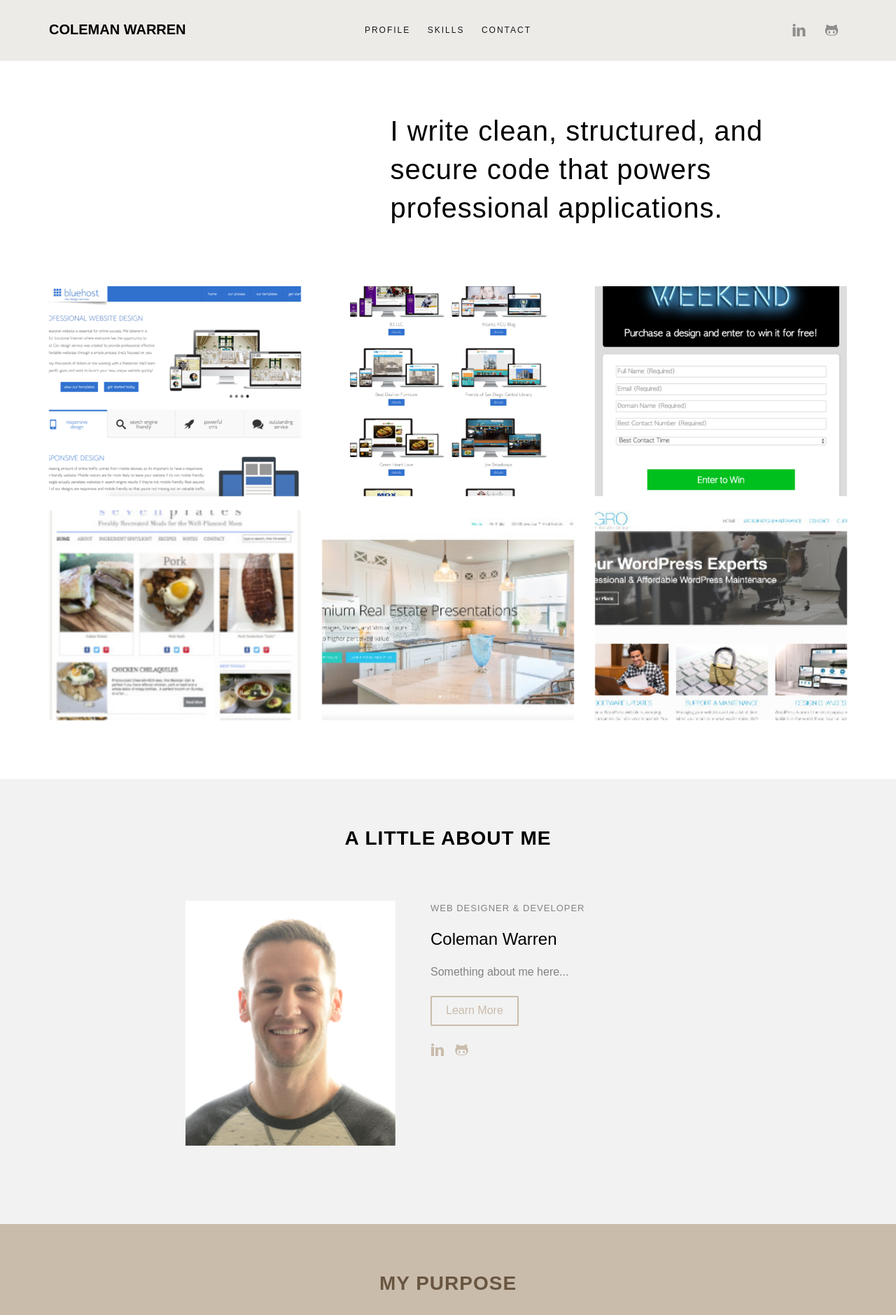
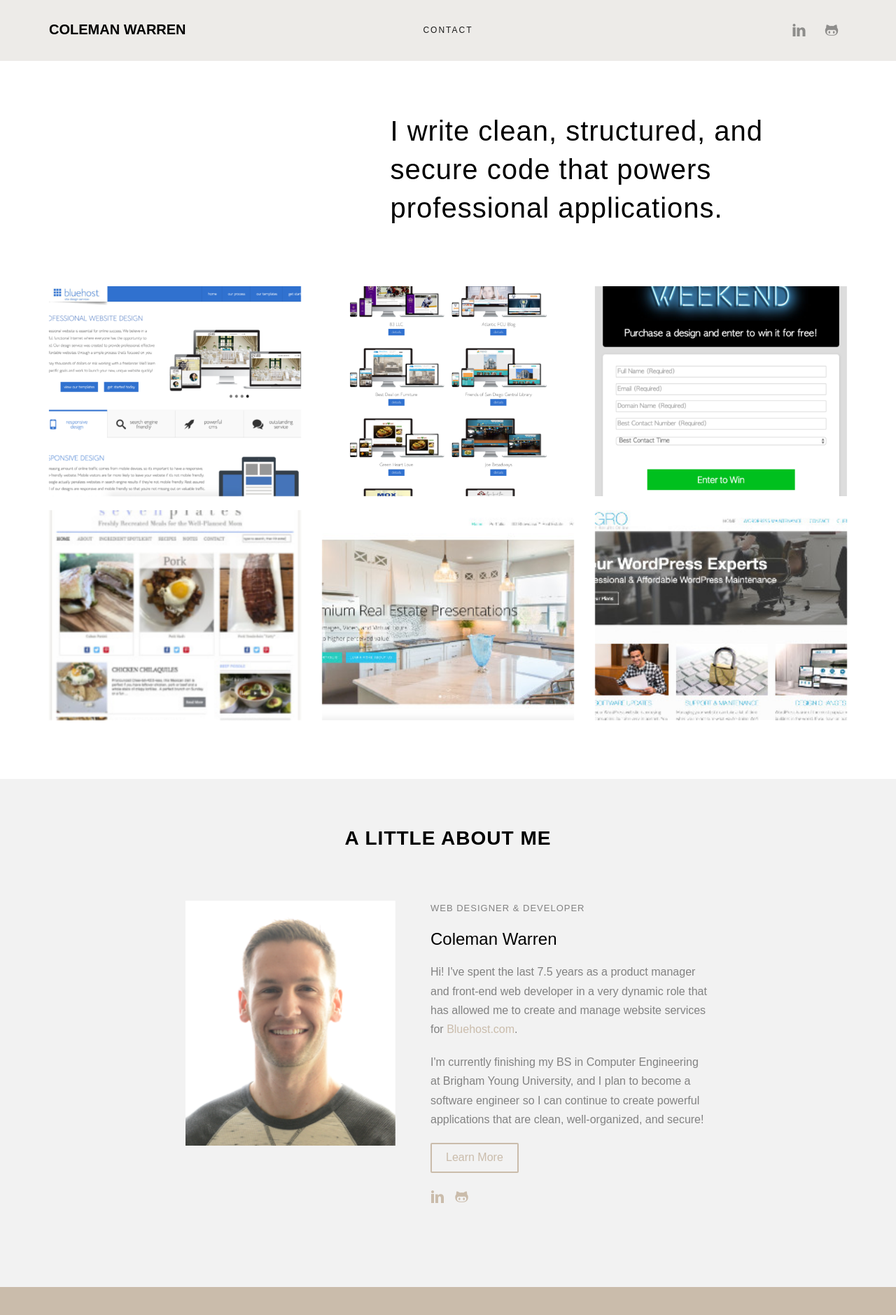
Before and after one commit to cdub9/Coleman-Warren-Website, a PHP site: page / in a window 1280 px wide. Shown: the top 1879 px of the page at 70% size. Run offline with PHP 8.4, Linux system fonts and the light colour scheme; some web fonts are replaced.

Commit message:
Hiding pages in nav until they're fully designed

```diff
--- a/css/style.css
+++ b/css/style.css
@@ -1302,4 +1302,8 @@ blockquote .person cite {
   padding: 0 0 10px;
 }
 
+.hide {
+  display: none;
+}
+
 /*# sourceMappingURL=style.css.map */
--- a/index.html
+++ b/index.html
@@ -63,8 +63,8 @@
 			</div>
 			<div class="fh5co-top-menu menu-1 text-center">
 				<ul>
-					<li><a href="about.html">Profile</a></li>
-					<li class="has-dropdown">
+					<li class="hide"><a href="about.html">Profile</a></li>
+					<li class="has-dropdown hide">
 						<a href="#">Skills</a>
 						<ul class="dropdown">
 							<li><a href="#">Web Design</a></li>
@@ -183,7 +183,8 @@
 						<div class="desc animate-box">
 							<span>Web Designer &amp; Developer</span>
 							<h3>Coleman Warren</h3>
-							<p>Something about me here...</p>
+							<p>Hi! I've spent the last 7.5 years as a product manager and front-end web developer in a very dynamic role that has allowed me to create and manage website services for <a href="https://bluehost.com/">Bluehost.com</a>.</p>
+							<p>I'm currently finishing my BS in Computer Engineering at Brigham Young University, and I plan to become a software engineer so I can continue to create powerful applications that are clean, well-organized, and secure!</p>
                                                         <p><a href="about.html" class="btn btn-primary btn-outline">Learn More</a></p>
 							<ul class="fh5co-social-icons">
 								<li><a href="https://www.linkedin.com/in/coleman-warren-310b1a7b"><i class="icon-linkedin"></i></a></li>
@@ -202,7 +203,7 @@
 				<div class="col-md-8 col-md-offset-2 text-center fh5co-heading">
 					<h2>My Purpose</h2>
 					<p>I love to design, create, solve problems and inspire others to be better.</p>
-					<p><a href="#" class="btn btn-primary">Let's work together</a></p>
+					<p><a href="contact.html" class="btn btn-primary">Let's work together</a></p>
 				</div>
 			</div>
 		</div>
```
